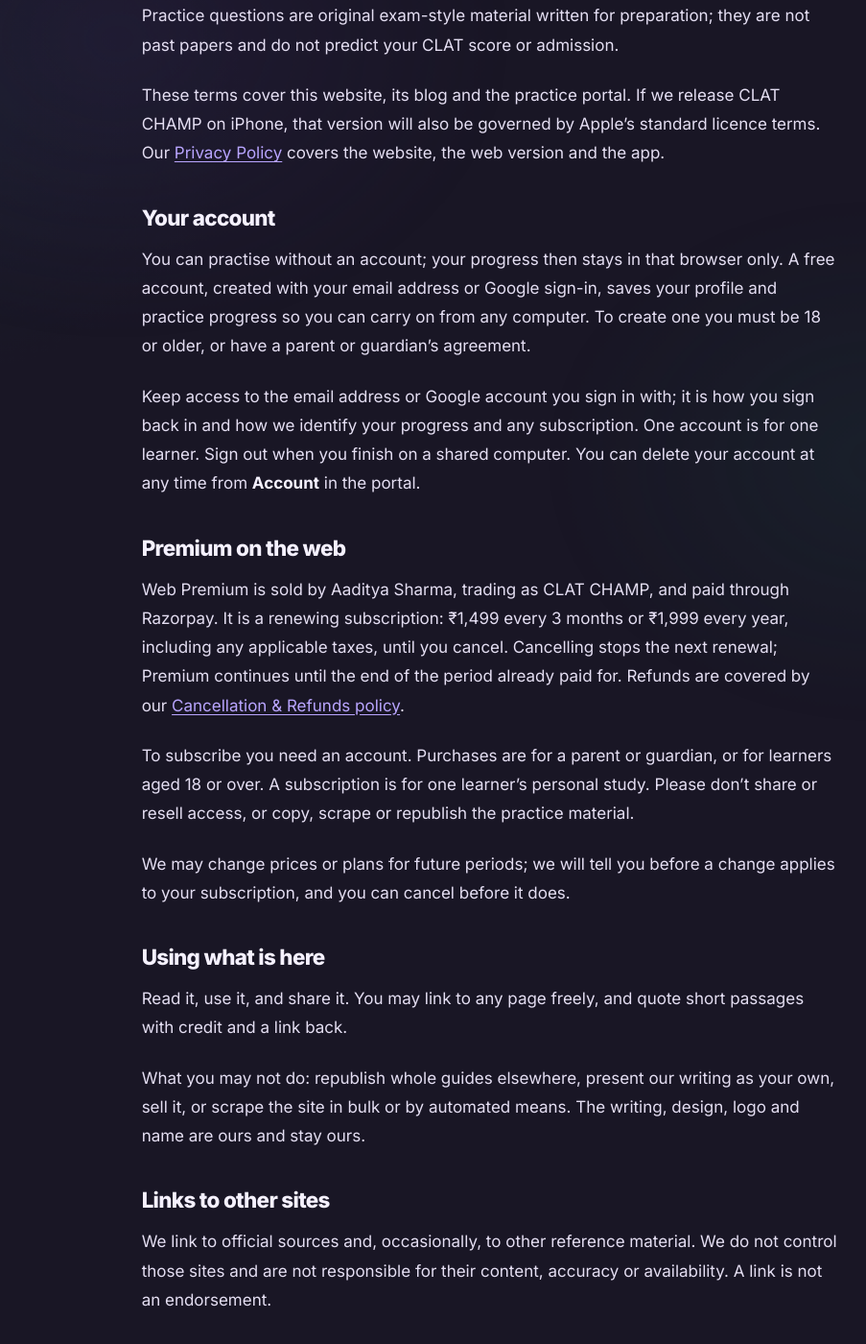
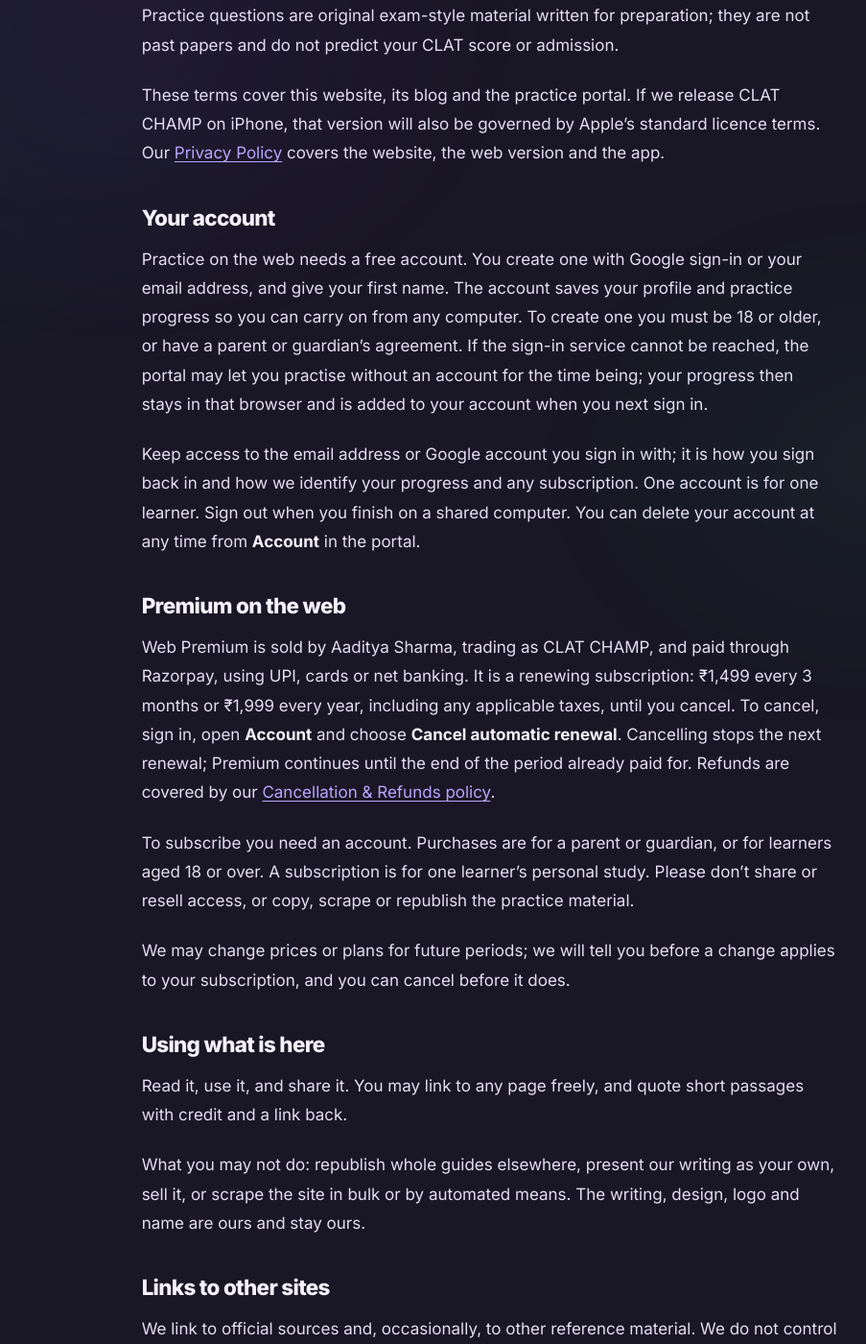
Before and after one commit to Aaditya7-codes/clatchamp-coming-soon, a Jekyll site: the page built from terms.md, in a window 1280 px wide and 1400 px high, scrolled down 1375 px. Shown: the whole window at 96% size, without its empty margins (129-1032 px from the left). Built offline with Jekyll 4.4.1, drawn with Linux system fonts in a browser that asks for light colours; some of the changed text lies outside the part shown.

Commit message:
Update Privacy, Terms and Refunds for required accounts, first name, Google sign-in, Resend and Cloudflare
Co-Authored-By: Claude Sonnet 5.5 <noreply@anthropic.com>

```diff
--- a/terms.md
+++ b/terms.md
@@ -51,10 +51,13 @@ covers the website, the web version and the app.
 
 ## Your account
 
-You can practise without an account; your progress then stays in that browser
-only. A free account, created with your email address or Google sign-in, saves
-your profile and practice progress so you can carry on from any computer. To
-create one you must be 18 or older, or have a parent or guardian’s agreement.
+Practice on the web needs a free account. You create one with Google sign-in or
+your email address, and give your first name. The account saves your profile and
+practice progress so you can carry on from any computer. To create one you must
+be 18 or older, or have a parent or guardian’s agreement. If the sign-in service
+cannot be reached, the portal may let you practise without an account for the
+time being; your progress then stays in that browser and is added to your
+account when you next sign in.
 
 Keep access to the email address or Google account you sign in with; it is how
 you sign back in and how we identify your progress and any subscription. One
@@ -64,9 +67,10 @@ You can delete your account at any time from **Account** in the portal.
 ## Premium on the web
 
 Web Premium is sold by Aaditya Sharma, trading as CLAT CHAMP, and paid through
-Razorpay. It is a renewing subscription: ₹1,499 every 3 months or ₹1,999 every year,
-including any applicable taxes, until you cancel. Cancelling stops the next
-renewal; Premium continues until the end of the period already paid for. Refunds
+Razorpay, using UPI, cards or net banking. It is a renewing subscription: ₹1,499 every 3 months or ₹1,999 every year,
+including any applicable taxes, until you cancel. To cancel,
+sign in, open **Account** and choose **Cancel automatic renewal**. Cancelling stops
+the next renewal; Premium continues until the end of the period already paid for. Refunds
 are covered by our [Cancellation & Refunds policy](/refunds/).
 
 To subscribe you need an account. Purchases are for a parent or guardian, or for
@@ -126,6 +130,7 @@ subject to the jurisdiction of the courts of India.
 ## Contact
 
 **[contact@clatchamp.com](mailto:contact@clatchamp.com)** for anything about the
-site, including corrections.
+site, including corrections. **[support@clatchamp.com](mailto:support@clatchamp.com)**
+for your account or a payment. See also our [Contact page](/contact/).
 **[privacy@clatchamp.com](mailto:privacy@clatchamp.com)** for privacy questions
 — see our [Privacy Policy](/privacy/).
```
Also changed, not shown: other parts of terms.md (+1 -1 lines), privacy.md (+10 -8 lines), refunds.md (+2 -2 lines).
